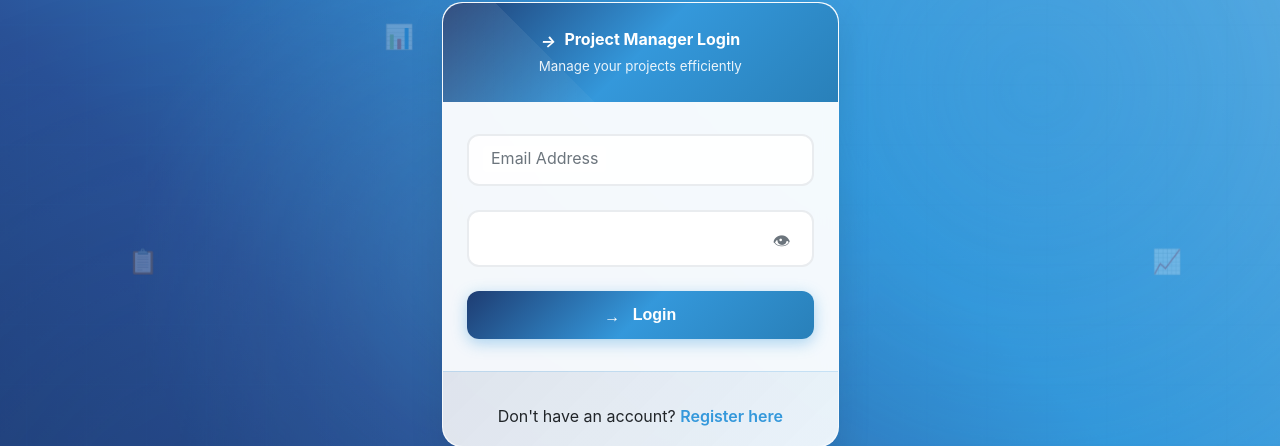
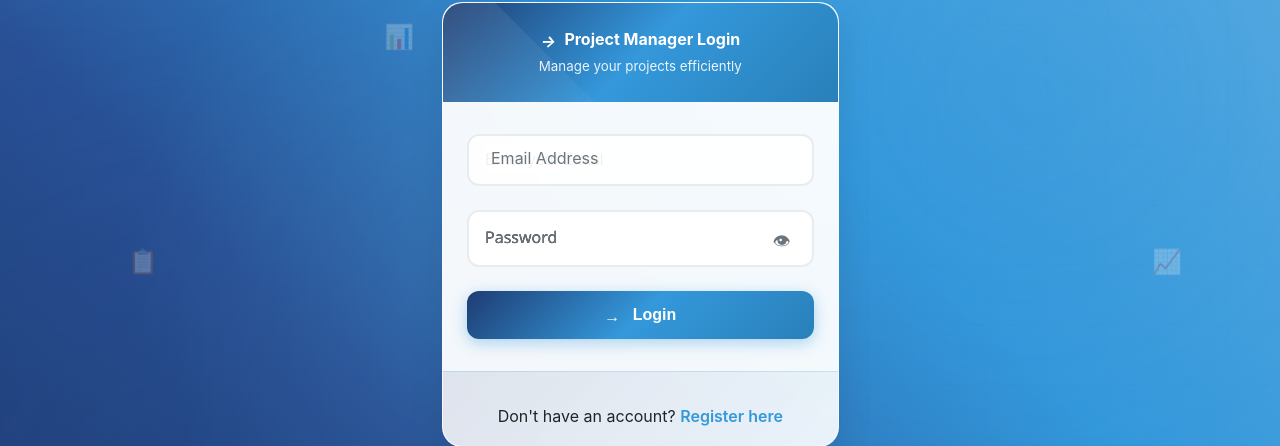
Before and after one commit to Prasadrudhisoft/project_management, a Flask app: page /login in a window 1280 px wide. Shown: the part 78-524 px from the top of the page. Run offline with Flask 3, Linux system fonts and the light colour scheme; parts of the project's set-up code (start-up, migrations or seed data) failed here and were passed over.

Commit message:
commit login and password

```diff
--- a/templates/auth/login.html
+++ b/templates/auth/login.html
@@ -978,11 +978,11 @@
                     <div class="card-body">
                         <form method="POST" id="loginForm">
                             <div class="input-group">
-                                <input type="email" class="form-control" id="email" name="email" placeholder=" " required>
+                                <input type="email" class="form-control" id="email" name="email" placeholder="Enter your Email " required>
                                 <label for="email" class="floating-label">Email Address</label>
                             </div>
                             <div class="input-group password-input-group">
-                                <input type="password" class="form-control" id="password" name="password" placeholder=" " required>
+                                <input type="password" class="form-control" id="password" name="password" placeholder="Password" required>
                                 <button type="button" class="password-toggle" id="passwordToggle" aria-label="Toggle password visibility">
                                     <span class="eye-icon bi bi-eye"></span>
                                 </button>
--- a/templates/auth/register.html
+++ b/templates/auth/register.html
@@ -1076,7 +1076,7 @@
                                 <small class="text-muted" id="email-help">Enter a valid email address</small>
                             </div>
                             <div class="input-group password-input-group">
-                                <input type="password" class="form-control" id="password" name="password" placeholder=" " required>
+                                <input type="password" class="form-control" id="password" name="password" placeholder=" Enter your Password " required>
                                 <button type="button" class="password-toggle" id="passwordToggle" aria-label="Toggle password visibility">
                                     <span class="eye-icon bi bi-eye"></span>
                                 </button>
```
